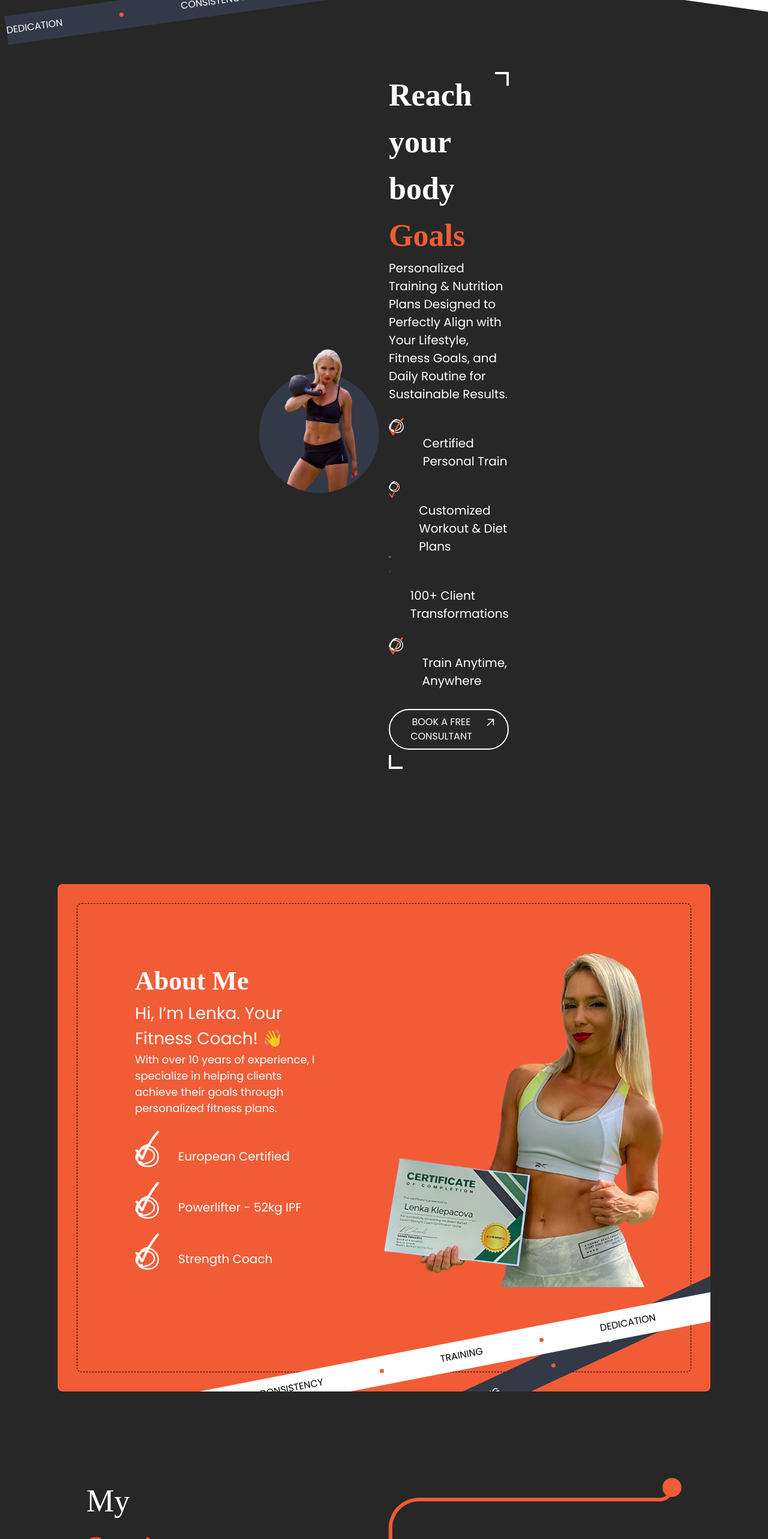
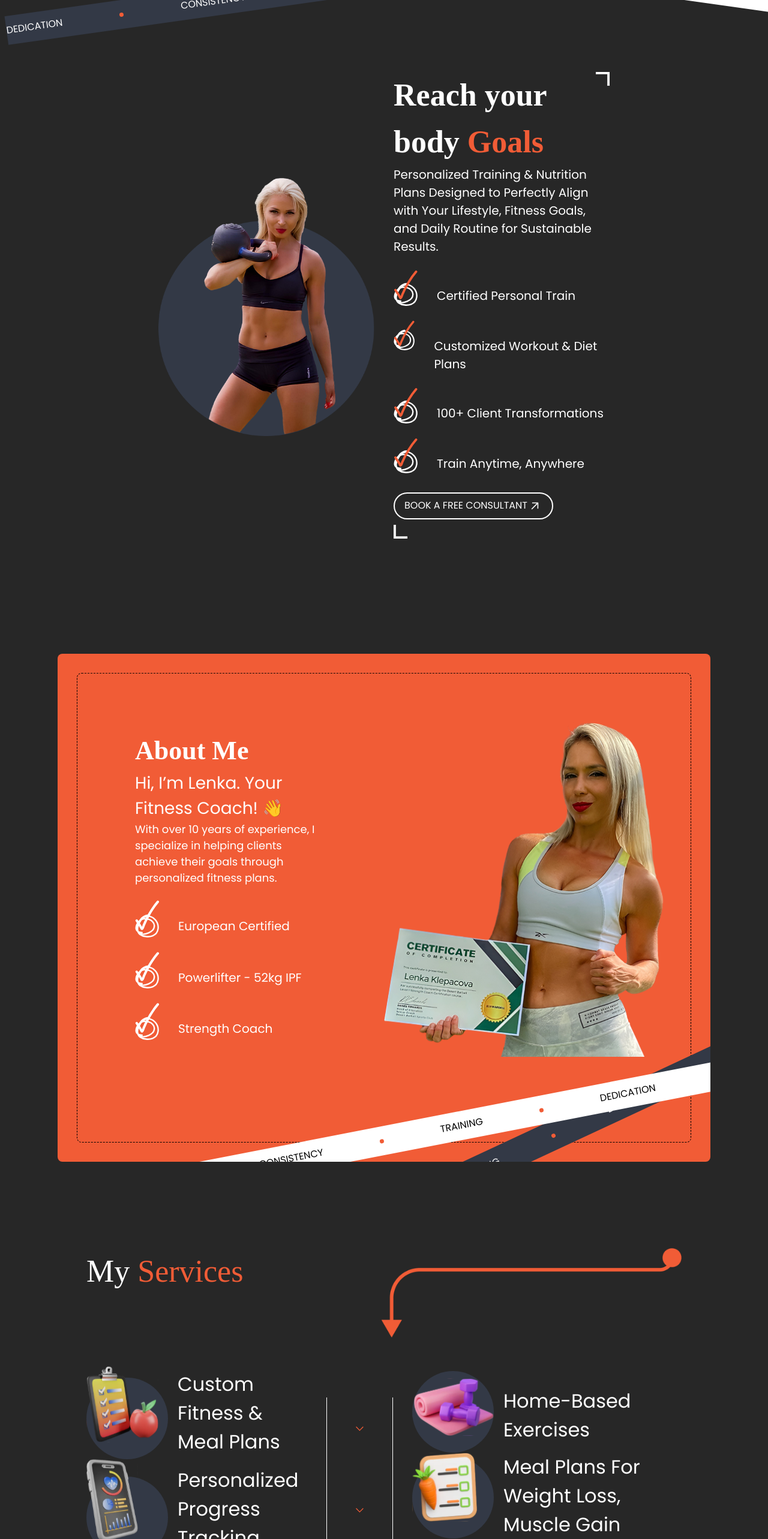
Before and after one commit to likeam/linca-coach, a Next.js app: page /pages/home in a window 1280 px wide. Shown: the part 840-3406 px from the top of the page at 60% size. Built offline with nearby package versions, Linux system fonts and the light colour scheme.

Commit message:
Making service section responsive

```diff
--- a/src/app/pages/home/about-me/page.tsx
+++ b/src/app/pages/home/about-me/page.tsx
@@ -7,7 +7,7 @@ const AboutMe = () => {
   return (
     <div className="m-4 lg:m-24 bg-[#F15C36] rounded-lg p-8 overflow-hidden ">
       <div className=" grid grid-cols-1 lg:grid-cols-2 border border-black border-dashed   rounded-lg ">
-        <div className=" col-span-1 m-4 lg:m-24">
+        <div className=" col-span-1 m-4 lg:m-12 xl:m-24">
           <div className="">
             <div className="font-bold font-[Hanson] text-[24px] lg:text-[44px] ">
               About Me
--- a/src/app/pages/home/goal/page.tsx
+++ b/src/app/pages/home/goal/page.tsx
@@ -3,8 +3,8 @@ import Image from "next/image";
 
 const Goal = () => {
   return (
-    <div className=" mx-2 md:mx-8 lg:mx-24 xl:px-48   mb-48">
-      <div className=" grid grid-cols-1 lg:grid-cols-2 items-center gap-4 mt-4 lg:mt-8 px-2 lg:px-36">
+    <div className=" mx-2 md:mx-8 lg:mx-12 xl:px-48   mb-48">
+      <div className=" grid grid-cols-1 lg:grid-cols-2 items-center gap-4 lg:gap-8 mt-4 lg:mt-8 px-2 lg:px-6">
         <div className=" col-span-1 ">
           <Image src="/ball.png" alt="ball" width={525} height={635} />
         </div>
--- a/src/app/pages/home/my-services/page.tsx
+++ b/src/app/pages/home/my-services/page.tsx
@@ -2,12 +2,12 @@ import Image from "next/image";
 
 const MyServices = () => {
   return (
-    <div className=" m-4 lg:m-36">
-      <div className=" flex justfy-center xl:gap-[250px]">
-        <div className="font-[Hanson] text-[24px] lg:text-[52px] text-[700]">
+    <div className=" m-4 lg:m-4 xl:m-36 ">
+      <div className=" grid grid-cols-3">
+        <div className=" col-span-1 font-[Hanson] text-[24px] lg:text-[52px] text-[700]">
           My <span className=" text-[#F15C36]">Services</span>{" "}
         </div>
-        <div className=" hidden lg:block">
+        <div className=" col-span-2 hidden lg:block  justify-center lg:pl-28 xl:pl-40 ]">
           <Image
             src="/linearrow.png"
             alt="arrowdwon"
@@ -16,7 +16,7 @@ const MyServices = () => {
           />
         </div>
       </div>
-      <div className="flex flex-col md:flex-row lg:gap-4 xl:gap-8 items-center justify-center mt-12">
+      <div className="flex flex-col md:flex-row  xl:gap-8 items-center justify-center mt-12">
         <div className="">
           <div className=" flex items-center gap-4">
             <div className="">
@@ -56,7 +56,7 @@ const MyServices = () => {
             </div>
           </div>
         </div>
-        <div className="">
+
         <div className=" border-l-[1px] border-r-[1px]  border-[#FFFFFF] hidden lg:block lg:p-8 xl:p-12">
           <div className=" flex flex-col gap-32">
             <Image
@@ -79,8 +79,7 @@ const MyServices = () => {
             />
           </div>
         </div>
-        </div>
-        <div className="">
+        <div className=" ">
           <div className=" flex items-center gap-4">
             <div className="">
               <Image
```
Lines whose indentation alone changed are shown as unchanged.
